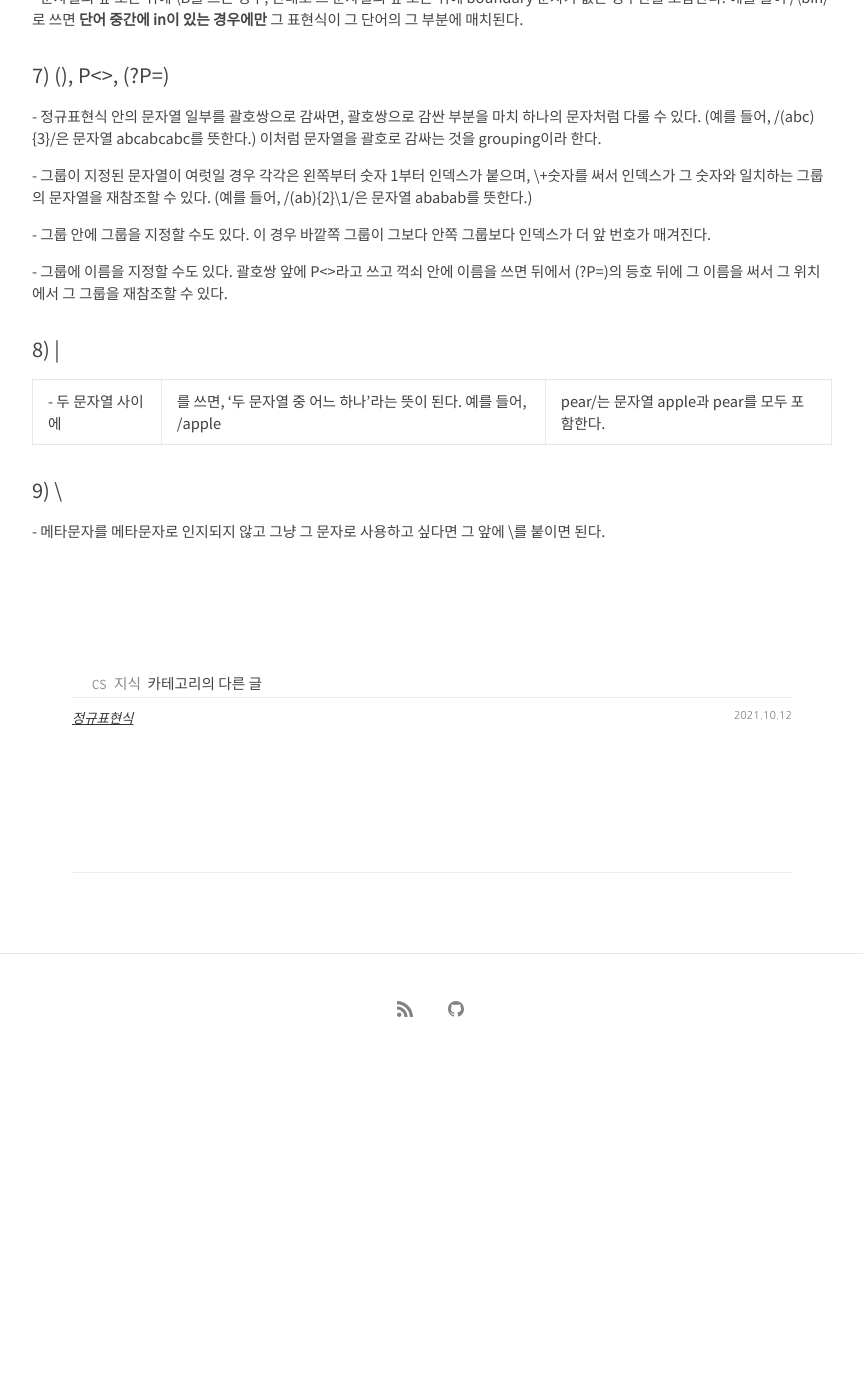
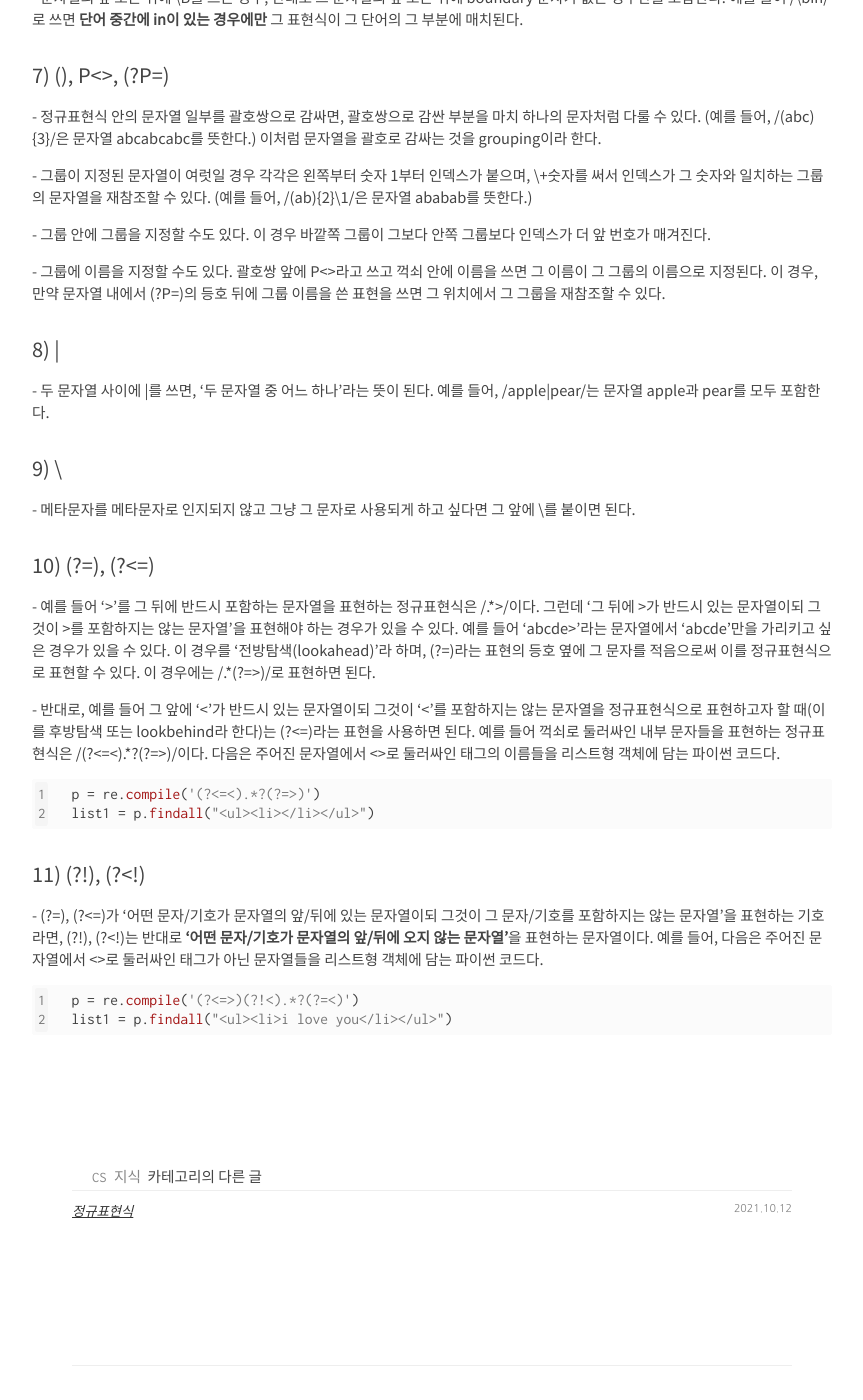
Before and after one commit to kangwooklee29/blog, a Jekyll site: the page built from CS 지식/_posts/2021-10-12-정규표현식.md, in a window 1280 px wide and 1400 px high, scrolled down 2454 px. Shown: the whole window, without its empty margins (208-1071 px from the left). Built offline with Jekyll 4.4.1, drawn with Linux system fonts in a browser that asks for light colours; nearby versions of some CDN libraries; our own code applies the rules of GitHub Pages for plain Markdown files; formulas are drawn with MathJax 3; comment, search, counter and statistics services are not loaded; before the commit the page ends 3517 px from its top, so only the background shows below that.

Commit message:
정규표현식

````diff
--- a/CS 지식/_posts/2021-10-12-정규표현식.md
+++ b/CS 지식/_posts/2021-10-12-정규표현식.md
@@ -82,14 +82,35 @@
 
 \- 그룹 안에 그룹을 지정할 수도 있다. 이 경우 바깥쪽 그룹이 그보다 안쪽 그룹보다 인덱스가 더 앞 번호가 매겨진다.
 
-\- 그룹에 이름을 지정할 수도 있다. 괄호쌍 앞에 P<>라고 쓰고 꺽쇠 안에 이름을 쓰면 뒤에서 (?P=)의 등호 뒤에 그 이름을 써서 그 위치에서 그 그룹을 재참조할 수 있다.
+\- 그룹에 이름을 지정할 수도 있다. 괄호쌍 앞에 P<>라고 쓰고 꺽쇠 안에 이름을 쓰면 그 이름이 그 그룹의 이름으로 지정된다. 이 경우, 만약 문자열 내에서 (?P=)의 등호 뒤에 그룹 이름을 쓴 표현을 쓰면 그 위치에서 그 그룹을 재참조할 수 있다.
 
 
-#### 8) |
+#### 8) \|
 
-\- 두 문자열 사이에 |를 쓰면, '두 문자열 중 어느 하나'라는 뜻이 된다. 예를 들어, /apple|pear/는 문자열 apple과 pear를 모두 포함한다.
+\- 두 문자열 사이에 \|를 쓰면, '두 문자열 중 어느 하나'라는 뜻이 된다. 예를 들어, /apple\|pear/는 문자열 apple과 pear를 모두 포함한다.
 
 
 #### 9) \\
 
-\- 메타문자를 메타문자로 인지되지 않고 그냥 그 문자로 사용하고 싶다면 그 앞에 \\를 붙이면 된다.
+\- 메타문자를 메타문자로 인지되지 않고 그냥 그 문자로 사용되게 하고 싶다면 그 앞에 \\를 붙이면 된다.
+
+
+#### 10) (?=), (?\<=)
+
+\- 예를 들어 '>'를 그 뒤에 반드시 포함하는 문자열을 표현하는 정규표현식은 /.\*>/이다. 그런데 '그 뒤에 >가 반드시 있는 문자열이되 그것이 >를 포함하지는 않는 문자열'을 표현해야 하는 경우가 있을 수 있다. 예를 들어 'abcde>'라는 문자열에서 'abcde'만을 가리키고 싶은 경우가 있을 수 있다. 이 경우를 '전방탐색(lookahead)'라 하며, (?=)라는 표현의 등호 옆에 그 문자를 적음으로써 이를 정규표현식으로 표현할 수 있다. 이 경우에는 /.\*(?=>)/로 표현하면 된다.
+
+\- 반대로, 예를 들어 그 앞에 '<'가 반드시 있는 문자열이되 그것이 '<'를 포함하지는 않는 문자열을 정규표현식으로 표현하고자 할 때(이를 후방탐색 또는 lookbehind라 한다)는 (?<=)라는 표현을 사용하면 된다. 예를 들어 꺽쇠로 둘러싸인 내부 문자들을 표현하는 정규표현식은 /(?<=<).*?(?=>)/이다. 다음은 주어진 문자열에서 <>로 둘러싸인 태그의 이름들을 리스트형 객체에 담는 파이썬 코드다.
+
+```python
+p = re.compile('(?<=<).*?(?=>)')
+list1 = p.findall("<ul><li></li></ul>")
+```
+
+#### 11) (?!), (?\<!)
+
+\- (?=), (?\<=)가 '어떤 문자/기호가 문자열의 앞/뒤에 있는 문자열이되 그것이 그 문자/기호를 포함하지는 않는 문자열'을 표현하는 기호라면, (?!), (?\<!)는 반대로 **'어떤 문자/기호가 문자열의 앞/뒤에 오지 않는 문자열'**을 표현하는 문자열이다. 예를 들어, 다음은 주어진 문자열에서 <>로 둘러싸인 태그가 아닌 문자열들을 리스트형 객체에 담는 파이썬 코드다.
+
+```python
+p = re.compile('(?<=>)(?!<).*?(?=<)')
+list1 = p.findall("<ul><li>i love you</li></ul>")
+```
````
Also changed, not shown: Python/_posts/2021-10-12-파이썬에서 정규표현식 쓰기.md (added, +107 -0 lines).
